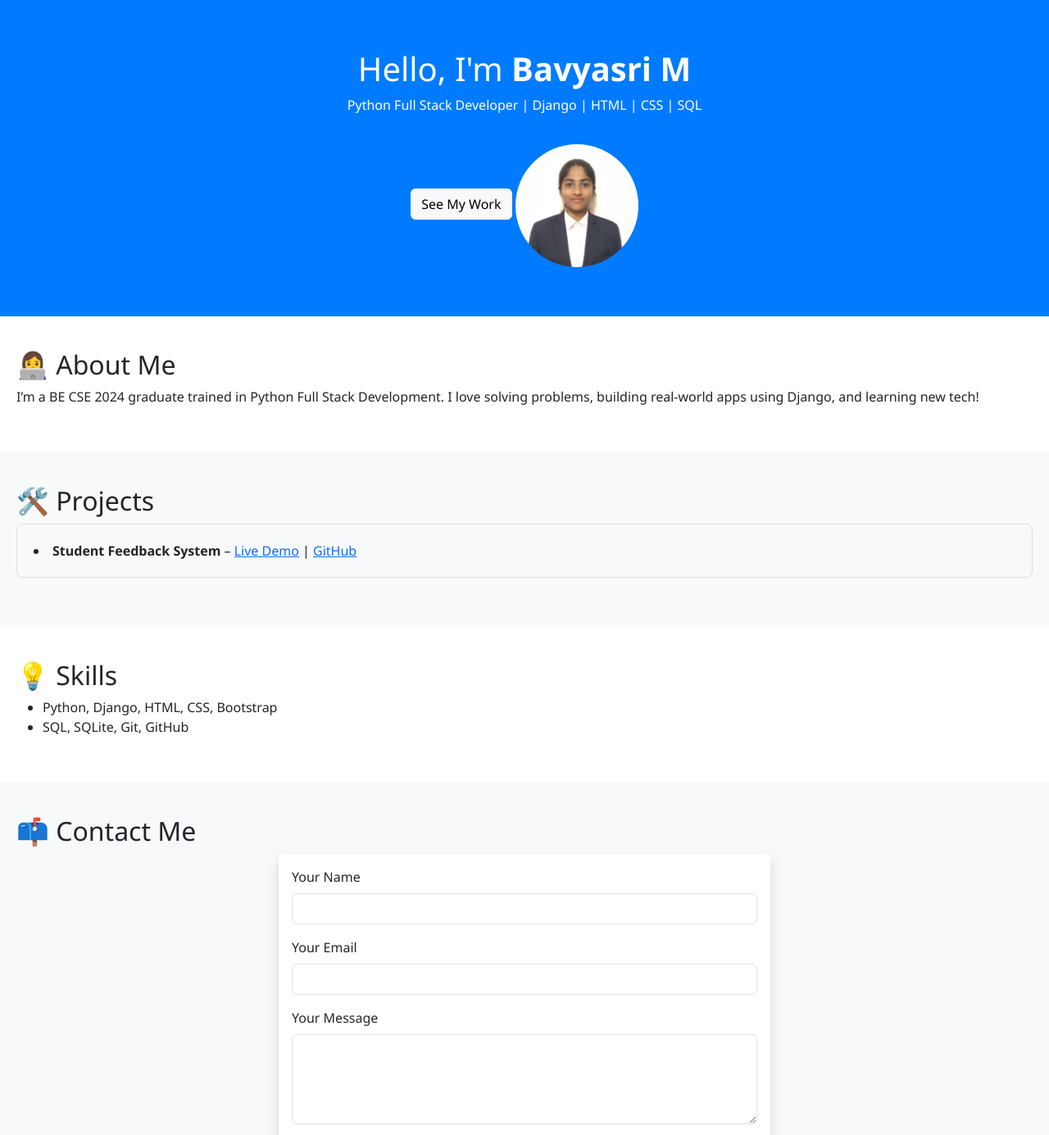
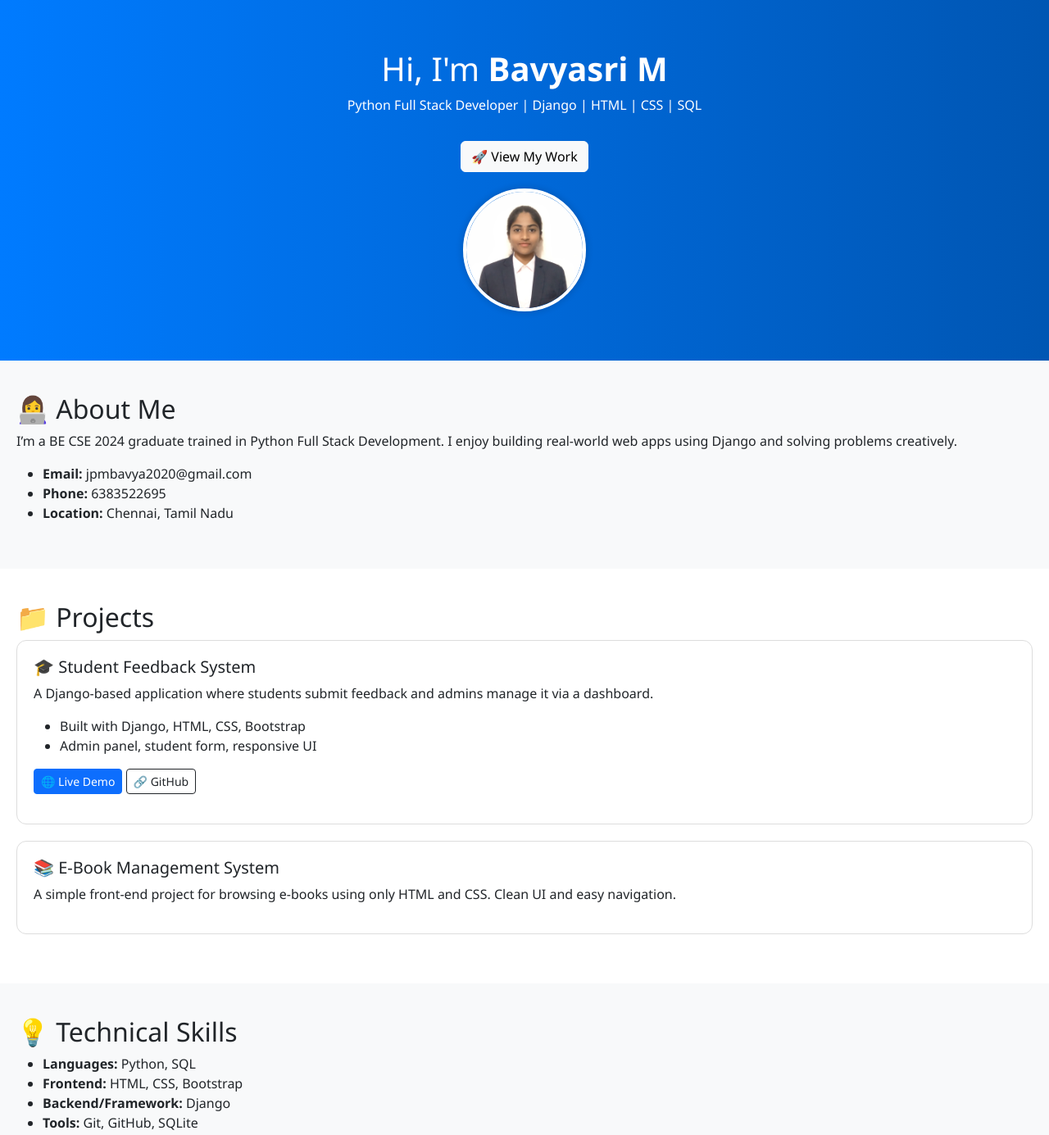
Before and after one commit to BAVYASRIM/bavyasrim.github.io, a plain HTML site: page index.html in a window 1280 px wide. Shown: the top 1385 px of the page at 82% size. Drawn offline with nearby package versions, Linux system fonts and the light colour scheme.

Commit message:
Added student feedback project to portfolio

```diff
--- a/index.html
+++ b/index.html
@@ -2,64 +2,133 @@
 <html lang="en">
 <head>
   <meta charset="UTF-8">
-  <title>Bavyasri M | Full Stack Developer</title>
+  <title>Bavyasri M | Python Full Stack Developer</title>
   <meta name="viewport" content="width=device-width, initial-scale=1.0">
   <link href="https://cdn.jsdelivr.net/npm/bootstrap@5.3.0/dist/css/bootstrap.min.css" rel="stylesheet">
   <style>
     body { font-family: 'Segoe UI', sans-serif; }
-    .hero { background: #007bff; color: white; padding: 60px 20px; text-align: center; }
+    .hero {
+      background: linear-gradient(to right, #007bff, #0056b3);
+      color: white;
+      padding: 60px 20px;
+      text-align: center;
+    }
     .section { padding: 40px 20px; }
-    .btn-primary { background-color: #0056b3; border: none; }
-    footer { background: #f8f9fa; text-align: center; padding: 20px; }
-    .project-card { border: 1px solid #ddd; padding: 20px; border-radius: 8px; margin-bottom: 20px; }
+    .project-card {
+      border: 1px solid #ddd;
+      border-radius: 12px;
+      padding: 20px;
+      background-color: white;
+      margin-bottom: 20px;
+    }
+    footer {
+      background: #f8f9fa;
+      padding: 20px;
+      text-align: center;
+    }
+    .contact-box {
+      max-width: 600px;
+      margin: auto;
+      background: white;
+      border-radius: 8px;
+      padding: 20px;
+    }
+    .profile-photo {
+      width: 150px;
+      border-radius: 50%;
+      margin-top: 20px;
+      border: 4px solid #fff;
+      box-shadow: 0 0 10px rgba(0,0,0,0.2);
+    }
   </style>
 </head>
 <body>
 
   <!-- Hero -->
   <div class="hero">
-
-    <h1>Hello, I'm <strong>Bavyasri M</strong></h1>
+    <h1>Hi, I'm <strong>Bavyasri M</strong></h1>
     <p>Python Full Stack Developer | Django | HTML | CSS | SQL</p>
-    <a href="#projects" class="btn btn-light mt-3">See My Work</a>
-    <img src="bavyasri.jpeg" alt="Bavyasri" width="150" style="border-radius: 50%; margin-top: 20px;">
-
+    <a href="#projects" class="btn btn-light mt-3">🚀 View My Work</a><br>
+    <img src="bavyasri.jpeg" alt="Bavyasri" class="profile-photo">
   </div>
 
-  <!-- About Section -->
-  <div class="section">
+  <!-- About -->
+  <div class="section bg-light">
     <h2>👩‍💻 About Me</h2>
-    <p>I’m a BE CSE 2024 graduate trained in Python Full Stack Development. I love solving problems, building real-world apps using Django, and learning new tech!</p>
+    <p>I’m a BE CSE 2024 graduate trained in Python Full Stack Development. I enjoy building real-world web apps using Django and solving problems creatively.</p>
+    <ul>
+      <li><strong>Email:</strong> jpmbavya2020@gmail.com</li>
+      <li><strong>Phone:</strong> 6383522695</li>
+      <li><strong>Location:</strong> Chennai, Tamil Nadu</li>
+    </ul>
   </div>
 
   <!-- Projects -->
-  <div class="section bg-light" id="projects">
-    <h2>🛠️ Projects</h2>
+  <div class="section" id="projects">
+    <h2>📁 Projects</h2>
+
     <div class="project-card">
-      <li>
-  <strong>Student Feedback System</strong> –
-  <a href="https://student-feedback-dir8.onrender.com" target="_blank">Live Demo</a>
-  |
-  <a href="https://github.com/BAVYASRIM/student-feedback-system" target="_blank">GitHub</a>
-</li>
+      <h5>🎓 Student Feedback System</h5>
+      <p>A Django-based application where students submit feedback and admins manage it via a dashboard.</p>
+      <ul>
+        <li>Built with Django, HTML, CSS, Bootstrap</li>
+        <li>Admin panel, student form, responsive UI</li>
+      </ul>
+      <p>
+        <a href="https://student-feedback-dir8.onrender.com" class="btn btn-primary btn-sm" target="_blank">🌐 Live Demo</a>
+        <a href="https://github.com/BAVYASRIM/student-feedback-system" class="btn btn-outline-dark btn-sm" target="_blank">🔗 GitHub</a>
+      </p>
+    </div>
 
+    <div class="project-card">
+      <h5>📚 E-Book Management System</h5>
+      <p>A simple front-end project for browsing e-books using only HTML and CSS. Clean UI and easy navigation.</p>
     </div>
   </div>
 
   <!-- Skills -->
-  <div class="section">
-    <h2>💡 Skills</h2>
+  <div class="section bg-light">
+    <h2>💡 Technical Skills</h2>
     <ul>
-      <li>Python, Django, HTML, CSS, Bootstrap</li>
-      <li>SQL, SQLite, Git, GitHub</li>
+      <li><strong>Languages:</strong> Python, SQL</li>
+      <li><strong>Frontend:</strong> HTML, CSS, Bootstrap</li>
+      <li><strong>Backend/Framework:</strong> Django</li>
+      <li><strong>Tools:</strong> Git, GitHub, SQLite</li>
     </ul>
   </div>
 
-  <!-- Contact -->
-  <!-- Contact Section -->
+  <!-- Education -->
+  <div class="section">
+    <h2>🎓 Education</h2>
+    <ul>
+      <li><strong>BE - CSE</strong>, Dhirajlal Gandhi College of Technology, Salem – 2024<br>Cum. GPA: 7.98</li>
+      <li><strong>HSC</strong>, Govt. Hr. Sec School, Salem – 2020 (59%)</li>
+      <li><strong>SSLC</strong>, Govt. Hr. Sec School, Salem – 2018 (81%)</li>
+    </ul>
+  </div>
+
+  <!-- Certifications -->
+  <div class="section bg-light">
+    <h2>📜 Certifications</h2>
+    <ul>
+      <li>Python Full Stack Development – QSpiders, Bengaluru (Apr 2024 – Mar 2025)</li>
+      <li>E-Commerce Website Using HTML & CSS – Great Learning (May 2023)</li>
+    </ul>
+  </div>
+
+  <!-- Events -->
+  <div class="section">
+    <h2>🎤 Events Attended</h2>
+    <ul>
+      <li>Presented E-Book Management System at Engineering Day, DGCT</li>
+      <li>Paper presentation on “Smart Dust” at Knowledge Institute of Tech, Salem</li>
+    </ul>
+  </div>
+
+  <!-- Contact Form -->
   <div class="section bg-light" id="contact">
     <h2>📫 Contact Me</h2>
-  <form action="https://formspree.io/f/mnnznada" method="POST" class="p-3 shadow rounded bg-white" style="max-width: 600px; margin: auto;">
+    <form action="https://formspree.io/f/mnnznada" method="POST" class="contact-box shadow">
       <div class="mb-3">
         <label for="name" class="form-label">Your Name</label>
         <input type="text" class="form-control" name="name" required>
@@ -76,8 +145,12 @@
     </form>
   </div>
 
+  <!-- Footer -->
   <footer>
-    <p>© 2025 Bavyasri M</p>
+    <p>© 2025 Bavyasri M |
+    <a href="https://github.com/BAVYASRIM" target="_blank">GitHub</a> •
+    <a href="https://www.linkedin.com/in/bavyasrim11" target="_blank">LinkedIn</a> •
+    <a href="https://bavyasrim.github.io/" target="_blank">Portfolio</a></p>
   </footer>
 
 </body>
```
Lines whose indentation alone changed are shown as unchanged.
